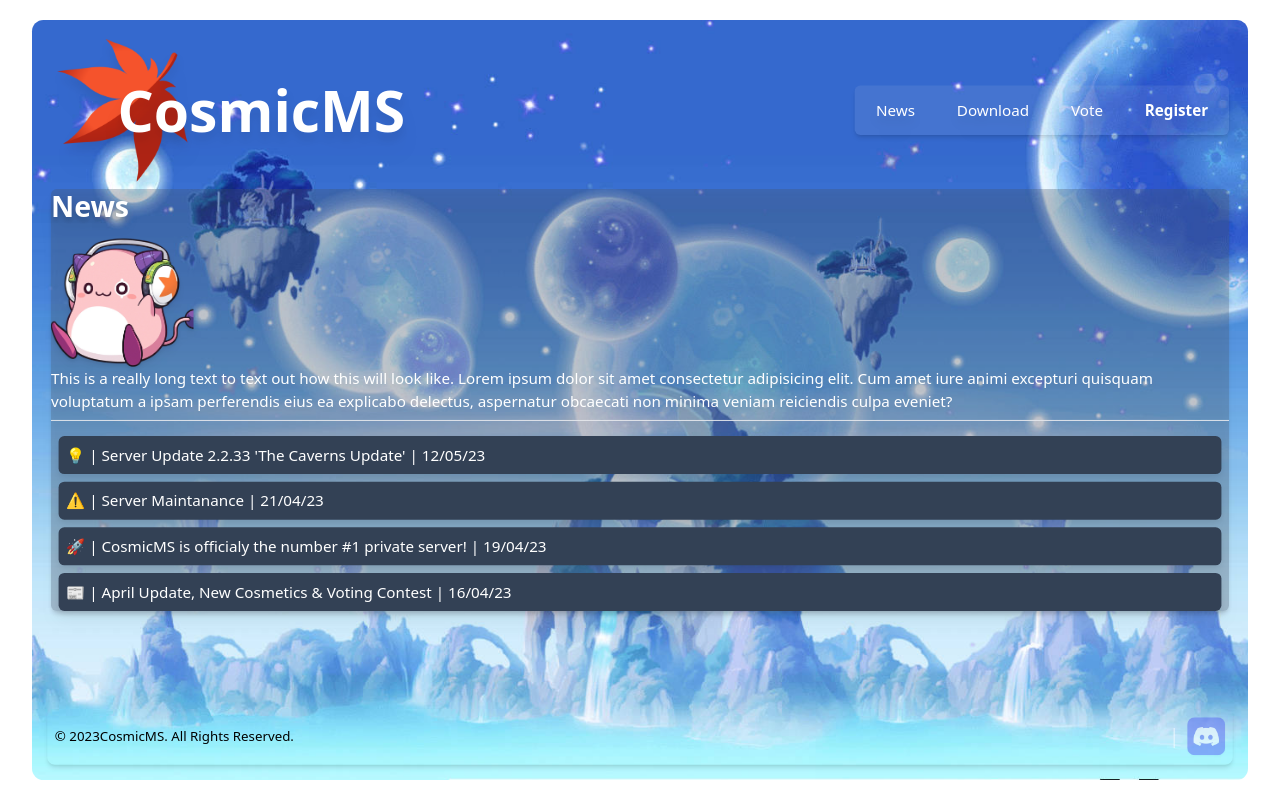
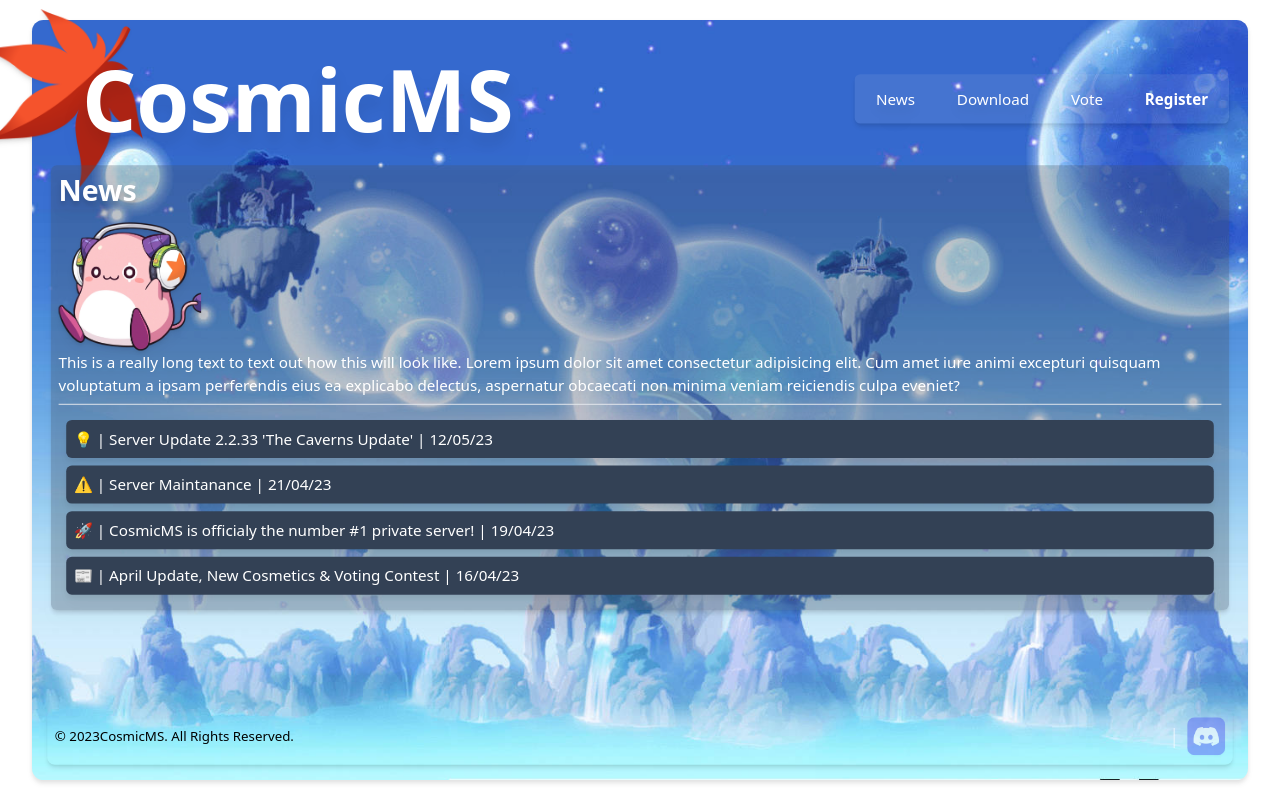
Before and after one commit to JenyaIvanov/cosmicms_web, a Next.js app: page /News in a window 1280 px wide. Built offline with nearby package versions, Linux system fonts and the light colour scheme.

Commit message:
- Added padding to News.tsx. - Added minor shadow to canvas. - Made the logo responsive to support Desktop, Tablet & Mobile.

```diff
--- a/app/components/Nav.tsx
+++ b/app/components/Nav.tsx
@@ -2,24 +2,31 @@
 import Link from "next/link"
 import Image from "next/image"
 import { useState } from "react";
+import { Roboto_Slab } from "next/font/google"
+
+const roboto = Roboto_Slab({
+  subsets: ["latin"],
+  weight: ["200", "500", "700"],
+  variable: "--font-roboto_slab",
+})
 
 export default function Nav() {
   const [isOpen, setOpen] = useState(false);
   const toggleMenu = () => setOpen(!isOpen);
 
   return (
-    <nav className="">
-    <div className="flex justify-between items-center">
+    <nav>
+    <div className="flex justify-between items-center w-full z-10">
     <Link href={process.env.navMainLink}>
-      <div className="flex flex-row gap-0 items-center">
+      <div className="flex flex-row gap-0 items-center xl:scale-150 md:scale-125 scale-75">
           <Image
-            className="drop-shadow-xl"
+            className="object-contain drop-shadow-sm"
             src={"/img/logo.png"}
-            width={150}
-            height={150}
+            width={125}
+            height={125}
             alt="Logo"
           />
-          <h1 className="font-bold text-6xl -mx-[10vh] text-white drop-shadow-xl">{process.env.serverName}</h1>
+          <h1 className={`font-bold text-6xl -mx-[6vh] text-white drop-shadow-xl ${roboto.variable} font-sans`}>{process.env.serverName}</h1>
       </div>
     </Link>
     <div className="md:hidden flex items-center">
@@ -53,7 +60,7 @@ export default function Nav() {
     {/* Mobile Menu  */}
     {isOpen ?
       (
-        <div className="md:hidden">
+        <div className="md:hidden mb-2">
         <ul className="max-h-full max-w-12 gap-6 text-white p-2 px-3 rounded-md bg-slate-300 bg-opacity-10 shadow-md ">
         <Link href={process.env.navNewsLink} className="block rounded-md hover:text-yellow-200 outline-orange-400 py-1.5 px-2.5 drop-shadow-xl">
             <li>News</li>
--- a/app/layout.tsx
+++ b/app/layout.tsx
@@ -10,7 +10,7 @@ export const metadata = {
 
 export default function Layout({children}: {children: React.ReactNode}) {
   return (
-    <main className='h-screen w-screen scale-[95%]'>
+    <main className='h-screen w-screen scale-[95%] drop-shadow-md'>
       <div className="rounded-xl bg-bg_image backgroundImage bg-clone bg-cover h-screen w-screen p-5">
             <Toaster/>
             <Nav />
--- a/pages/News.tsx
+++ b/pages/News.tsx
@@ -4,7 +4,7 @@ import Link from "next/link"
 
 export default function News() {
     return (
-        <div className="rounded-md mt-2 bg-slate-600 bg-opacity-30 shadow-md text-white drop-shadow-lg">
+        <div className="p-2 rounded-md mt-2 bg-slate-600 bg-opacity-30 shadow-md text-white drop-shadow-lg">
             <h1 className="text-3xl font-bold drop-shadow-lg">News</h1>
             <div className="flex-col mt-4">
                 <Image src={"/img/PinkBean.png"} className=" object-contain drop-shadow-sm" alt={"Logo"} height={150} width={150}/>
```
